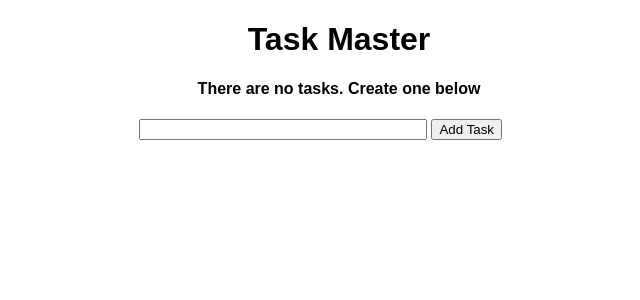
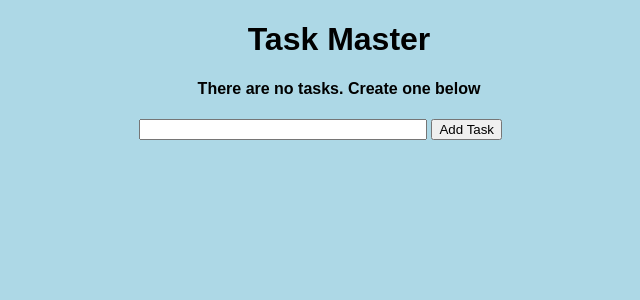
Before and after one commit to nandan-06/Task-Master-using-Flask, a Flask app: page / in a window 1280 px wide. Shown: the top 300 px of the page, without its empty margins (301-941 px from the left). Run offline with Flask 2, Linux system fonts and the light colour scheme.

Commit message:
second commit

```diff
--- a/static/css/main.css
+++ b/static/css/main.css
@@ -2,7 +2,7 @@ body,
 html {
   margin: 0;
   font-family: sans-serif;
-  /* background-color: lightblue; */
+  background-color: lightblue;
 }
 
 .content {
```
Also changed, not shown: var/app-instance/test.db.
